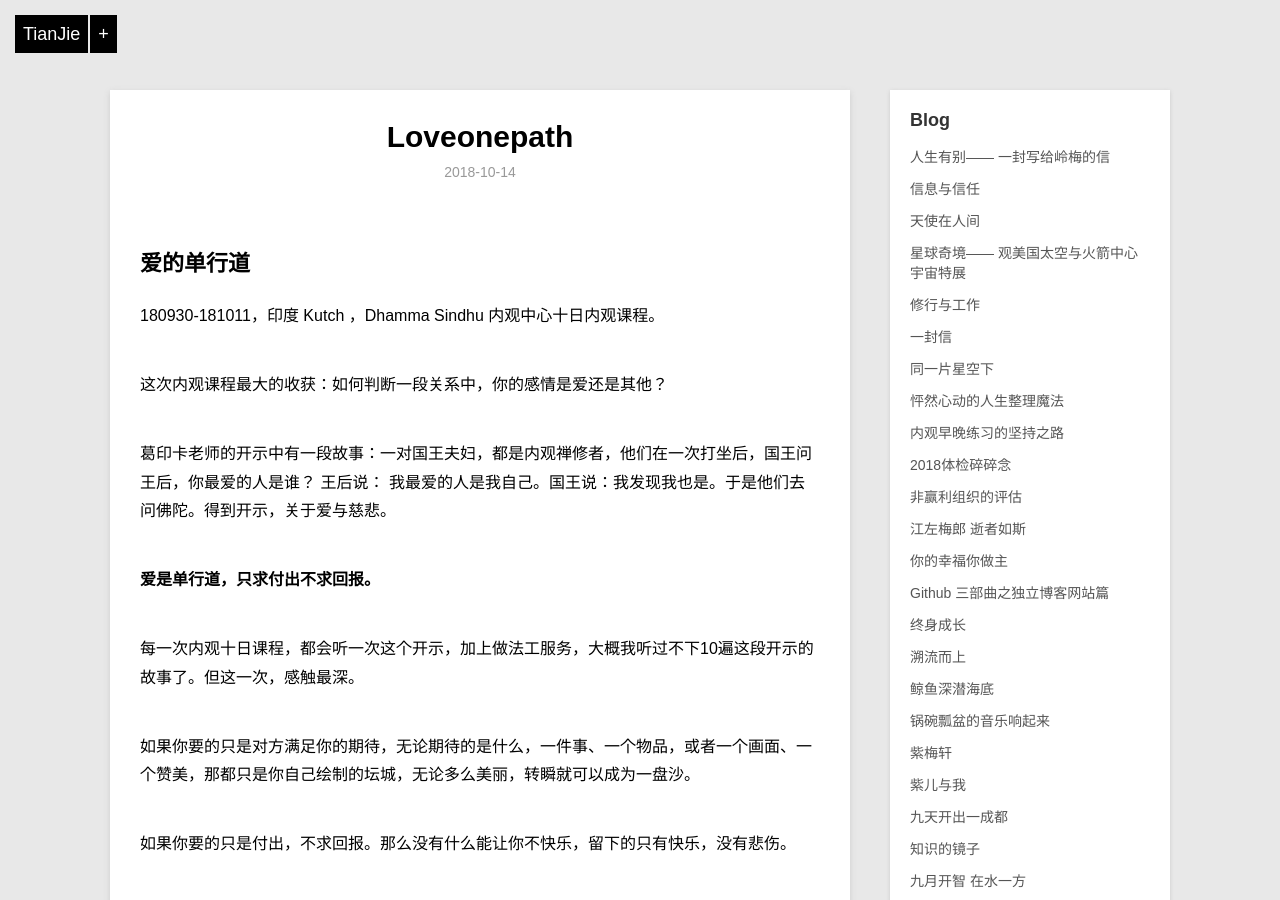
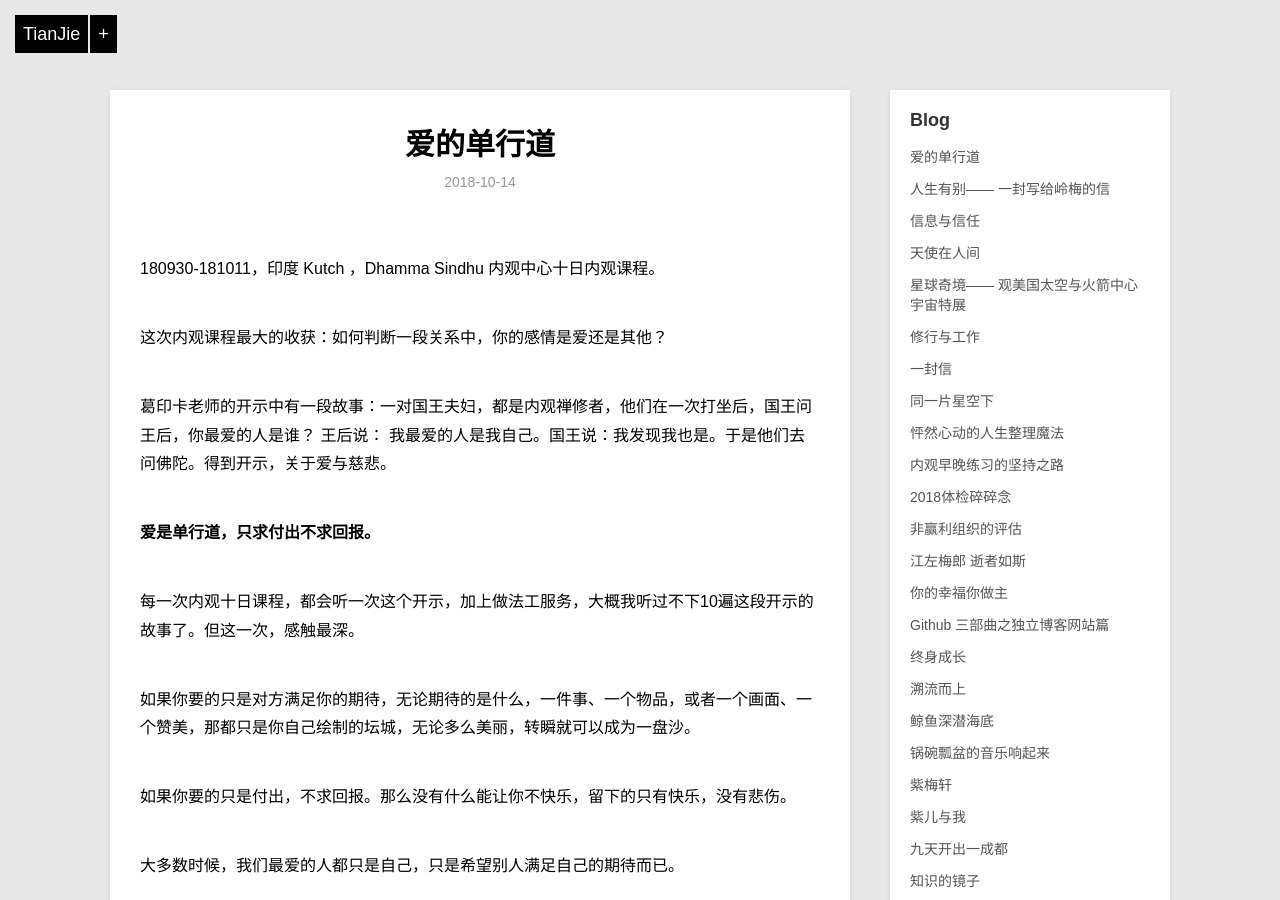
Before and after one commit to violettianjie/violettianjie.github.io, a Jekyll site: the page built from _posts/blog/2018-10-14-loveonepath.md, in a window 1280 px wide and 900 px high. Built offline with Jekyll 4.4.1, drawn with Linux system fonts in a browser that asks for light colours; our own code applies the rules of GitHub Pages for plain Markdown files; part of the change alters nothing that is shown.

Commit message:
Update 2018-10-14-loveonepath.md

```diff
--- a/_posts/blog/2018-10-14-loveonepath.md
+++ b/_posts/blog/2018-10-14-loveonepath.md
@@ -1,4 +1,11 @@
-## 爱的单行道
+---
+layout: post
+title: "爱的单行道"
+description: "内观10日|只求付出，不求回报"
+category: blog
+---
+
+
 
 180930-181011，印度 Kutch ，Dhamma Sindhu 内观中心十日内观课程。
 
```
